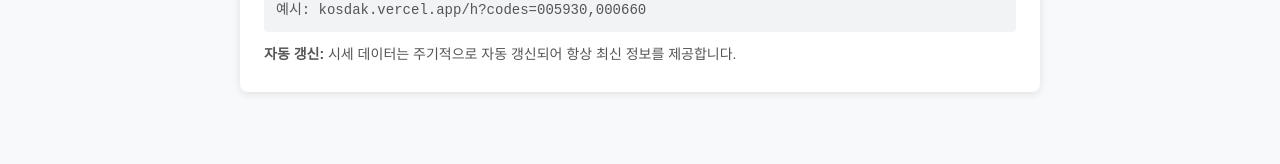
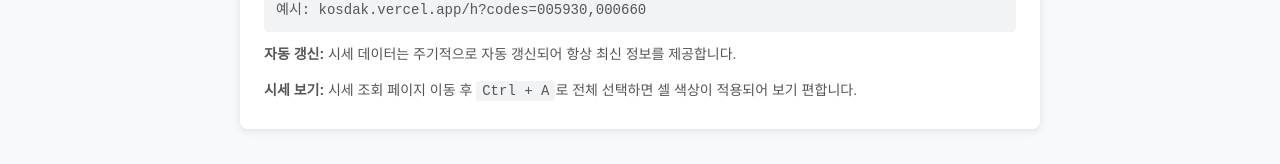
Before and after one commit to Kimbj/kosdak, a Next.js app: page / in a window 1280 px wide. Shown: the part 680-844 px from the top of the page. Built offline with nearby package versions, Linux system fonts and the light colour scheme; no server answers.

Commit message:
Add Ctrl+A tip to usage instructions
Co-Authored-By: Claude Opus 4.6 <noreply@anthropic.com>

```diff
--- a/src/app/page.tsx
+++ b/src/app/page.tsx
@@ -469,8 +469,11 @@ export default function Landing() {
           <p style={{ margin: '0 0 8px 0', fontFamily: 'monospace', backgroundColor: '#f1f3f5', padding: '8px 12px', borderRadius: '4px' }}>
             예시: kosdak.vercel.app/h?codes={selectedStocks.length > 0 ? selectedStocks.map(s => s.code).join(',') : '005930,000660'}
           </p>
+          <p style={{ margin: '0 0 8px 0' }}>
+            <strong>자동 갱신:</strong> 시세 데이터는 주기적으로 자동 갱신되어 항상 최신 정보를 제공합니다.
+          </p>
           <p style={{ margin: 0 }}>
-            <strong>자동 갱신:</strong> 시세 데이터는 주기적으로 자동 갱신되어 항상 최신 정보를 제공합니다.
+            <strong>시세 보기:</strong> 시세 조회 페이지 이동 후 <span style={{ fontFamily: 'monospace', backgroundColor: '#f1f3f5', padding: '2px 6px', borderRadius: '3px' }}>Ctrl + A</span>로 전체 선택하면 셀 색상이 적용되어 보기 편합니다.
           </p>
         </div>
       </section>
```
